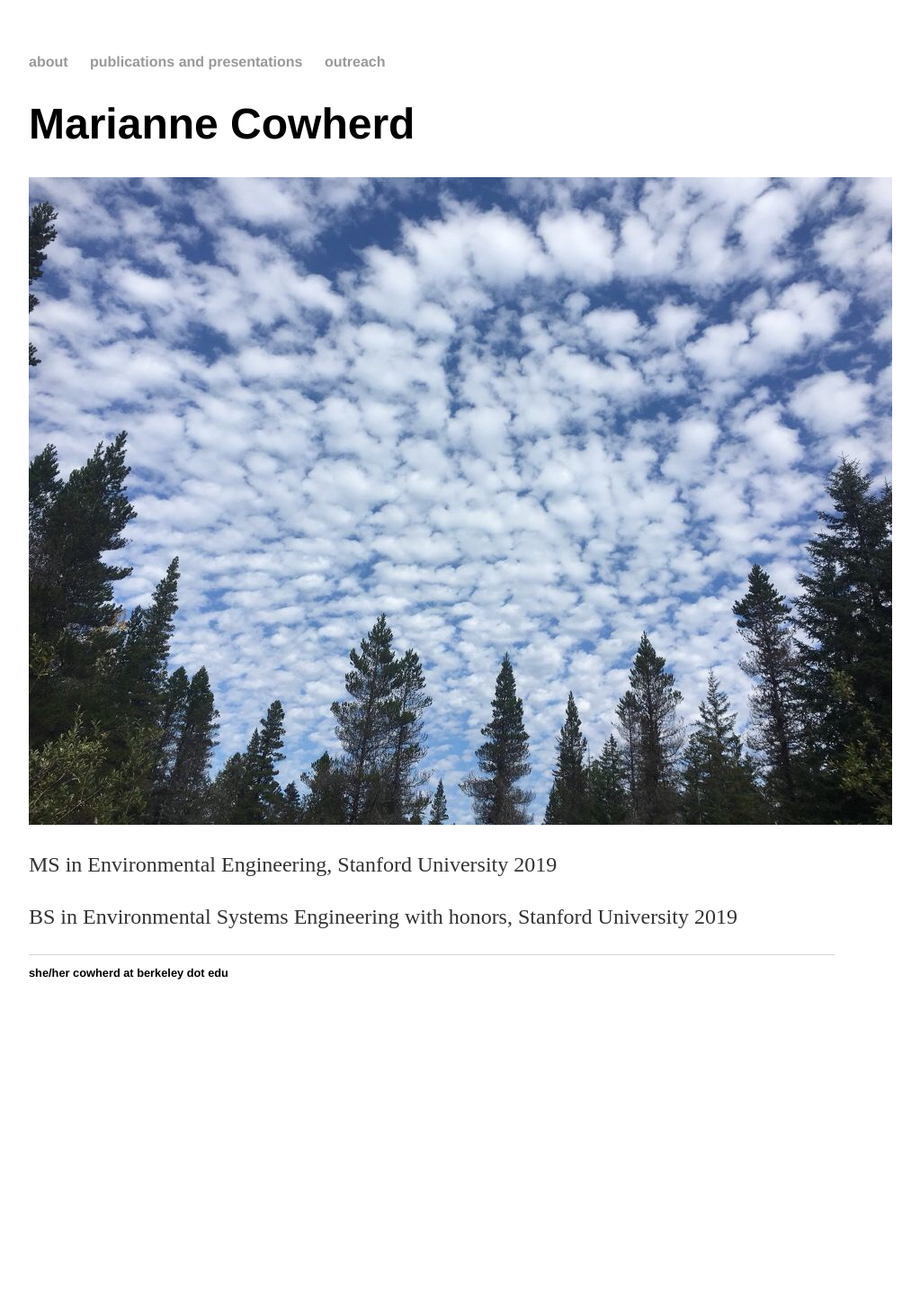
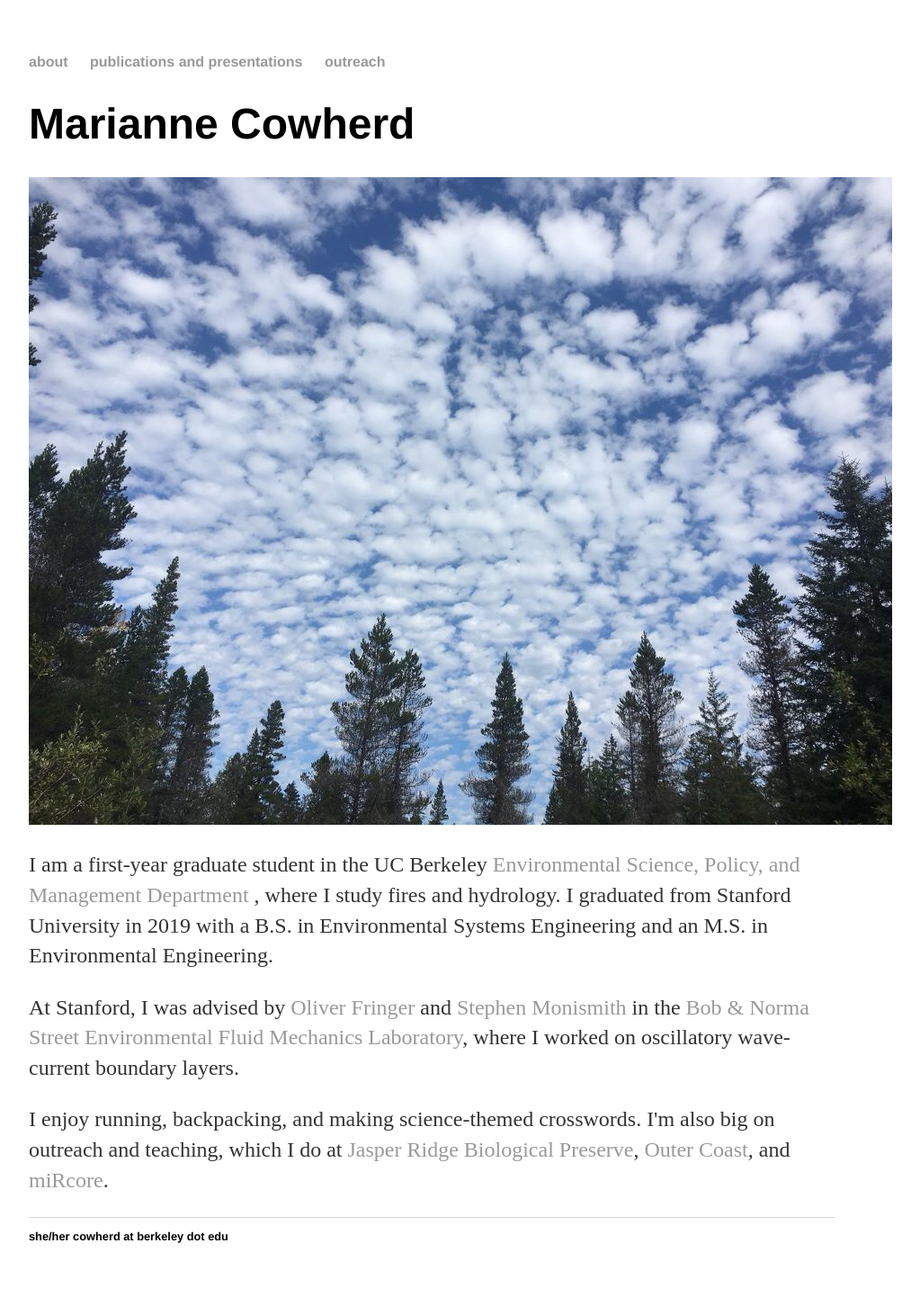
Before and after one commit to mariannecowherd/mariannecowherd.github.io, a Jekyll site: the page built from index.html, in a window 1280 px wide. Shown: the whole page at 90% size, without its empty margins (160-1183 px from the left). Built offline with Jekyll 4.4.1, drawn with Linux system fonts in a browser that asks for light colours; before the commit the page ends 1149 px from its top, so only the background shows below that.

Commit message:
update bio

```diff
--- a/index.html
+++ b/index.html
@@ -5,6 +5,15 @@ title: Marianne Cowherd
 <div class="blurb">
 	<h1>Marianne Cowherd</h1>
 	<img src="/images/akclouds.JPG" alt="clouds">
-	<p> MS in Environmental Engineering, Stanford University 2019</p>
-	<p> BS in Environmental Systems Engineering with honors, Stanford University 2019</p>
+	<p> I am a first-year graduate student in the UC Berkeley <a href="https://ourenvironment.berkeley.edu/">Environmental Science,
+		Policy, and Management Department</a> , where I study fires and hydrology.
+		I graduated from Stanford University in
+		2019 with a B.S. in Environmental Systems Engineering and an M.S. in
+		Environmental Engineering.</p>
+	<p> At Stanford, I was advised by <a href="https://web.stanford.edu/~fringer/">Oliver Fringer</a> and <a href="https://profiles.stanford.edu/stephen-monismith">Stephen Monismith</a> in the
+		<a href="https://cee.stanford.edu/research/labs-centers/bob-and-norma-street-environmental-fluid-mechanics-laboratory"> Bob & Norma Street Environmental Fluid Mechanics Laboratory</a>, where I worked
+		on oscillatory wave-current boundary layers.</p>
+	<p> I enjoy running, backpacking, and making science-themed crosswords. I'm
+		also big on outreach and teaching, which I do at <a href="https://jrbp.stanford.edu/"> Jasper Ridge
+		Biological Preserve</a>, <a href="http://outercoast.org/">Outer Coast</a>, and <a href="https://www.mircore.org/">miRcore</a>.
 </div><!-- /.blurb -->
```
Also changed, not shown: 1 other file.
